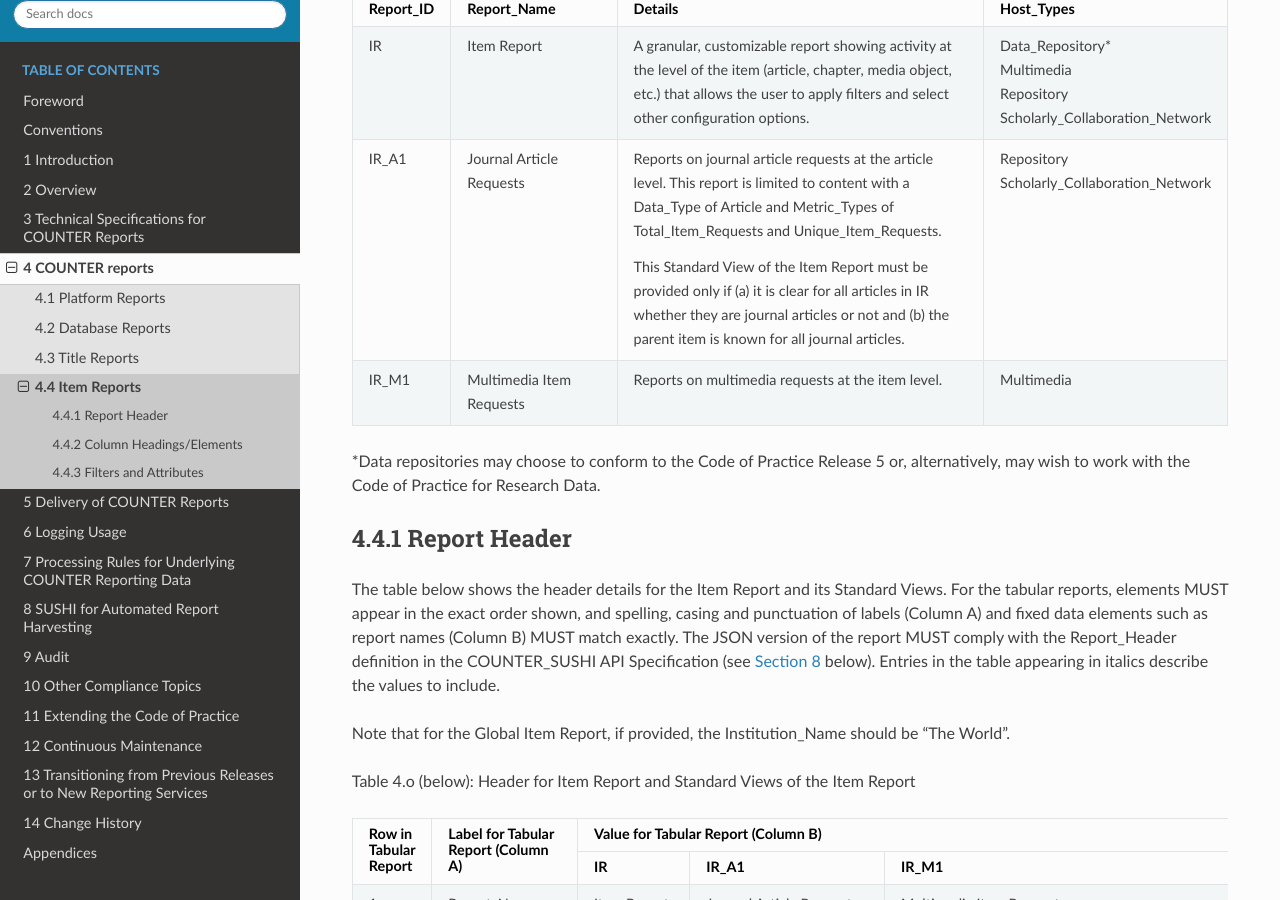
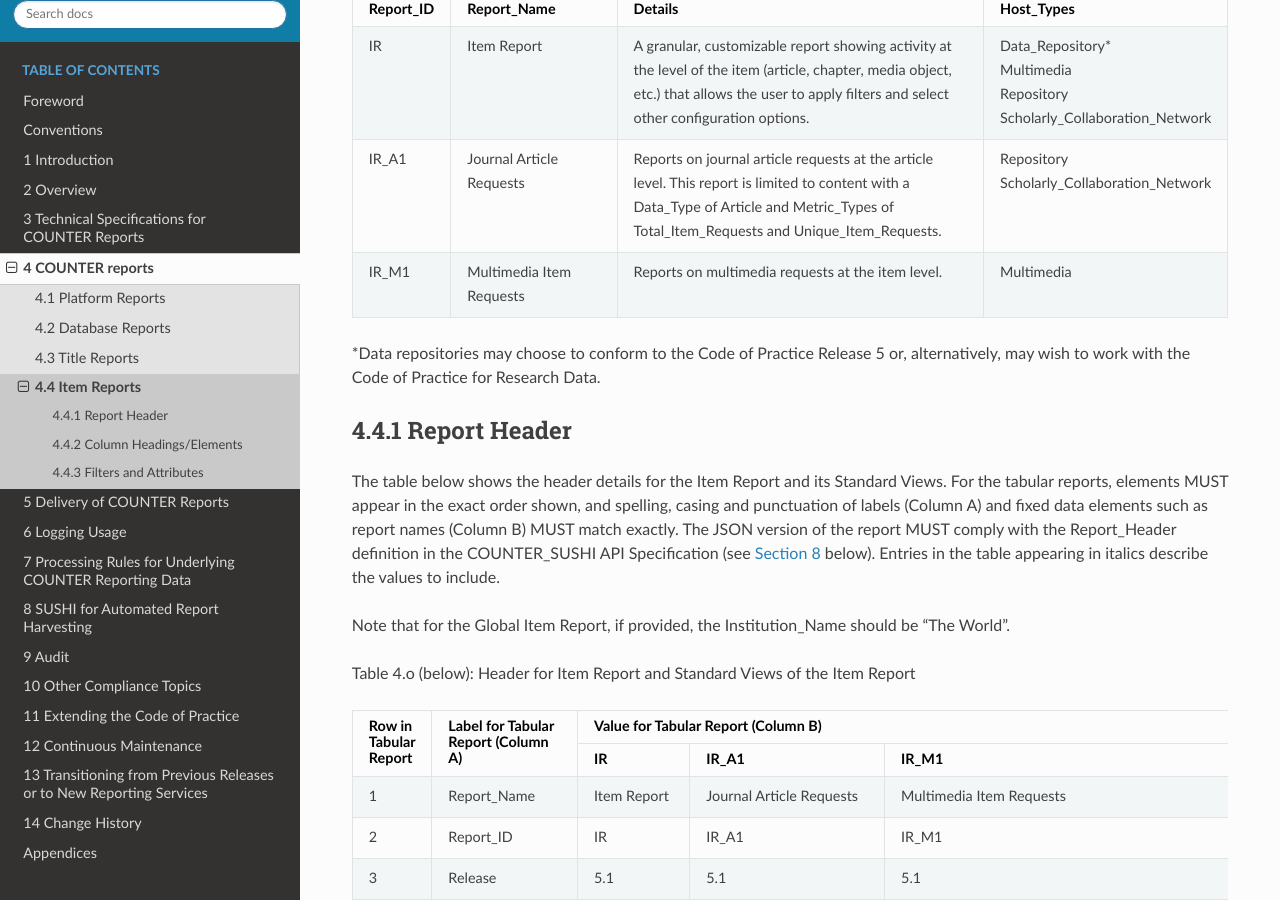
Before and after one commit to Project-Counter/cop5, a Sphinx documentation site: the page built from source/04-reports/04-item-reports.rst, in a window 1280 px wide and 900 px high, scrolled down 431 px. Built offline with Sphinx 7.4.7 and the Read the Docs theme 2.0.0, drawn with Linux system fonts in a browser that asks for light colours.

Commit message:
IR_A1
refined definition of the report to remove requirement for parent info

```diff
--- a/source/03-specifications/01-counter-reports-for-consumers.rst
+++ b/source/03-specifications/01-counter-reports-for-consumers.rst
@@ -260,8 +260,6 @@ Table 3.e (below): Standard Views of the Item Report
    * - IR_A1
      - Journal Article Requests
      - Reports on journal article requests at the article level. This report is limited to content with a Data_Type of Article and Metric_Types of Total_Item_Requests and Unique_Item_Requests.
-
-       This Standard View must be provided only if (a) it is clear for all articles in IR whether they are journal articles or not and (b) the parent item is known for all journal articles.
      - Repository\ |br|\ |lb|
        Scholarly_Collaboration_Network
 
--- a/source/04-reports/04-item-reports.rst
+++ b/source/04-reports/04-item-reports.rst
@@ -38,8 +38,6 @@ Table 4.n (below): Item Report and Standard Views of the Item Report
    * - IR_A1
      - Journal Article Requests
      - Reports on journal article requests at the article level. This report is limited to content with a Data_Type of Article and Metric_Types of Total_Item_Requests and Unique_Item_Requests.
-
-       This Standard View of the Item Report must be provided only if (a) it is clear for all articles in IR whether they are journal articles or not and (b) the parent item is known for all journal articles.
      - Repository\ |br|\ |lb|
        Scholarly_Collaboration_Network
 
```
